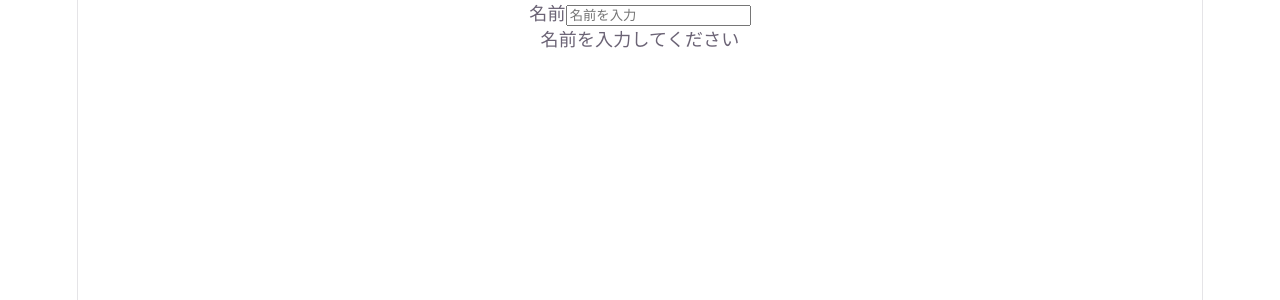
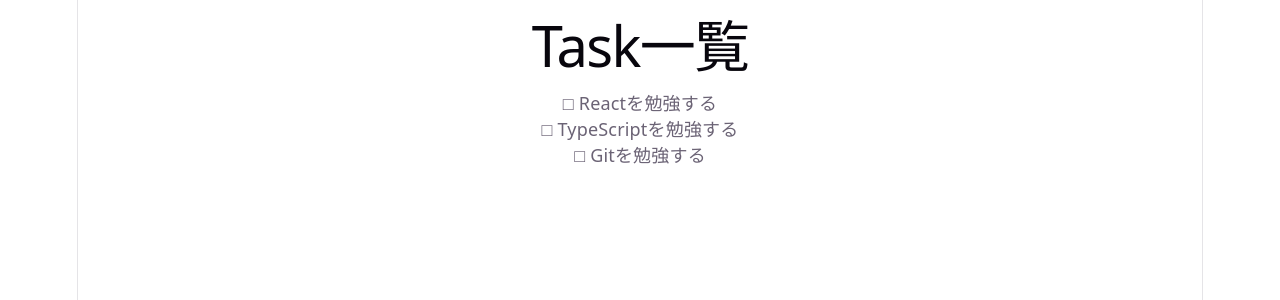
Before and after one commit to hioki-04/react-practice, a React (Vite) app: page / in a window 1280 px wide. Shown: the top 300 px of the page. Built offline with nearby package versions, Linux system fonts and the light colour scheme.

Commit message:
react課題6

```diff
--- a/src/App.tsx
+++ b/src/App.tsx
@@ -1,30 +1,41 @@
-import { useState, type ChangeEvent } from 'react'
 import './App.css'
 
+type Task = {
+  id: number
+  title: string
+  completed: boolean
+}
+
+const tasks: Task[] = [
+  {
+    id: 1,
+    title: 'Reactを勉強する',
+    completed: false,
+  },
+  {
+    id: 2,
+    title: 'TypeScriptを勉強する',
+    completed: false,
+  },
+  {
+    id: 3,
+    title: 'Gitを勉強する',
+    completed: false,
+  },
+]
+
 function App() {
-  const [name, setName] = useState('')
+  return (
+    <div className="task-list">
+      <h1>Task一覧</h1>
 
-  const handleChange = (event: ChangeEvent<HTMLInputElement>) => {
-    setName(event.target.value)
-  }
-
-  return (
-    <div className="form">
-      <label htmlFor="name">名前</label>
-
-      <input
-        id="name"
-        type="text"
-        value={name}
-        onChange={handleChange}
-        placeholder="名前を入力"
-      />
-
-      {name.trim() === '' ? (
-        <p>名前を入力してください</p>
-      ) : (
-        <p>こんにちは、{name}さん</p>
-      )}
+      {tasks.map((task) => (
+        <div key={task.id}>
+          <span>
+            {task.completed ? '☑' : '□'} {task.title}
+          </span>
+        </div>
+      ))}
     </div>
   )
 }
```
